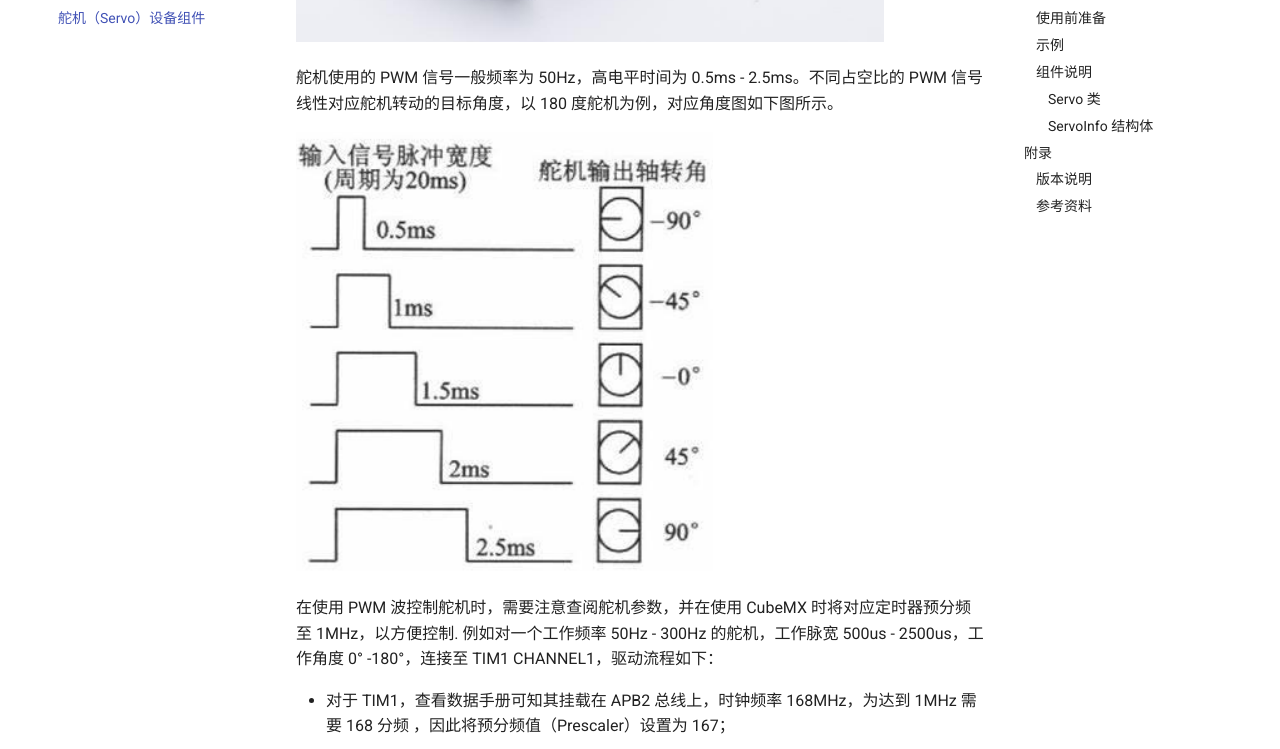
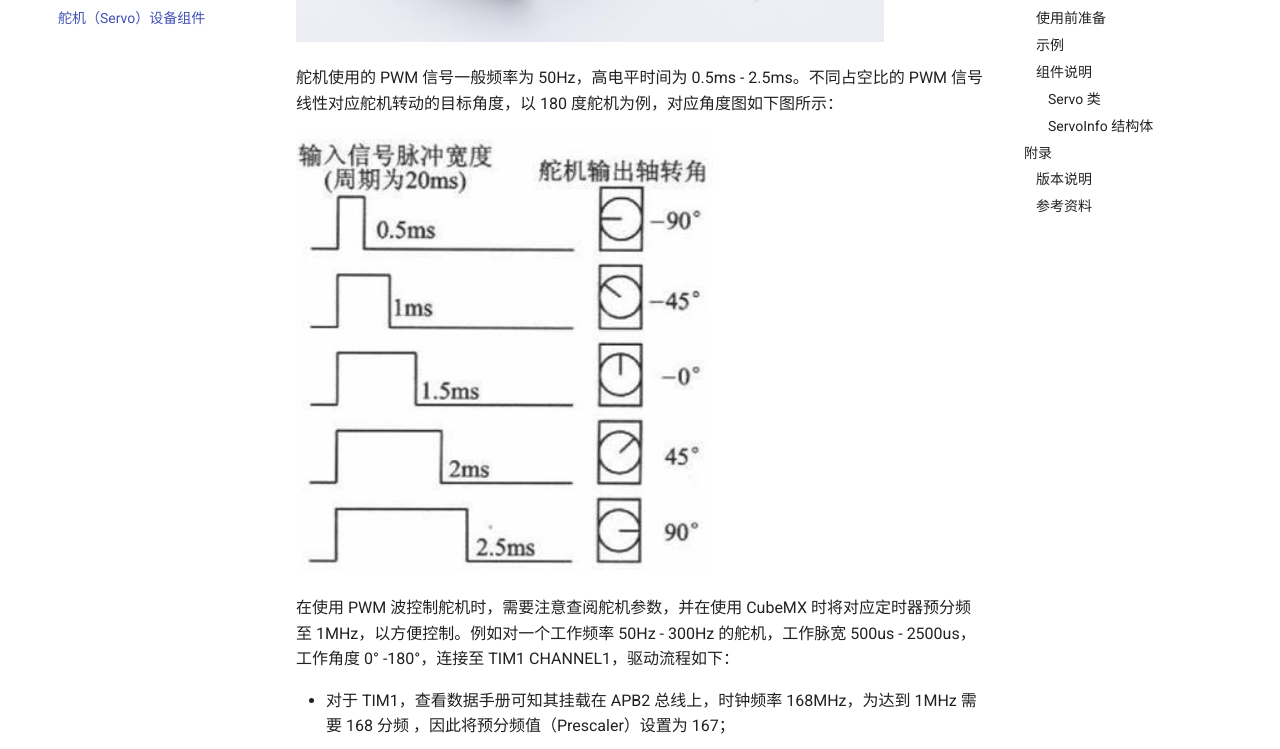
Before and after one commit to ZJU-HelloWorld/Wiki, an MkDocs documentation site: the page built from docs/组件说明/设备组件/舵机设备组件.md, in a window 1280 px wide and 1400 px high, scrolled down 626 px. Shown: the part 192-941 px from the top of the window. Built offline with MkDocs 1.6.1 and Material for MkDocs 9.7.7, drawn with Linux system fonts in a browser that asks for light colours; comment, search, counter and statistics services are not loaded; part of the change alters nothing that is shown; some of the changed text lies outside the part shown.

````diff
--- a/docs/组件说明/设备组件/舵机设备组件.md
+++ b/docs/组件说明/设备组件/舵机设备组件.md
@@ -4,15 +4,15 @@
 
 ## 理论
 
-舵机是机器人中的常见执行部件，适用于简单的动作控制，通常使用特定频率的 PWM 进行驱动。实车中舵机可应用于控制弹仓盖开合等场景。通常使用三根线一组驱动舵机，按照颜色分别对应： `黑色 / 棕色 - GND`，`红色 - VCC`，`黄色 / 白色 - PWM 信号`。使用舵机时，将与其连接的杜邦线接入对应的 PWM 接口。下图为市面上常见的舵机：
+舵机是机器人中的常见执行部件，适用于简单的动作控制，通常使用特定频率的 PWM 进行驱动。实车中舵机可应用于控制弹仓盖开合等场景。通常使用三根线一组来驱动舵机，按照颜色分别对应： `黑色 / 棕色 - GND`，`红色 - VCC`，`黄色 / 白色 - PWM 信号`。使用舵机时，将与其连接的杜邦线接入对应的 PWM 接口。下图为市面上常见的舵机：
 
 ![image-20221207180127349](舵机设备组件.assets/image-20221207180127349.png)
 
-舵机使用的 PWM 信号一般频率为 50Hz，高电平时间为 0.5ms - 2.5ms。不同占空比的 PWM 信号线性对应舵机转动的目标角度，以 180 度舵机为例，对应角度图如下图所示。
+舵机使用的 PWM 信号一般频率为 50Hz，高电平时间为 0.5ms - 2.5ms。不同占空比的 PWM 信号线性对应舵机转动的目标角度，以 180 度舵机为例，对应角度图如下图所示：
 
 ![image-20221207180140026](舵机设备组件.assets/image-20221207180140026.png)
 
-在使用 PWM 波控制舵机时，需要注意查阅舵机参数，并在使用 CubeMX 时将对应定时器预分频至 1MHz，以方便控制. 例如对一个工作频率 50Hz - 300Hz 的舵机，工作脉宽 500us - 2500us，工作角度 0° -180°，连接至 TIM1 CHANNEL1，驱动流程如下：
+在使用 PWM 波控制舵机时，需要注意查阅舵机参数，并在使用 CubeMX 时将对应定时器预分频至 1MHz，以方便控制。例如对一个工作频率 50Hz - 300Hz 的舵机，工作脉宽 500us - 2500us，工作角度 0° -180°，连接至 TIM1 CHANNEL1，驱动流程如下：
 
 * 对于 TIM1，查看数据手册可知其挂载在 APB2 总线上，时钟频率 168MHz，为达到 1MHz 需要 168 分频 ，因此将预分频值（Prescaler）设置为 167；
 * 工作频率定为 50Hz，对应周期为 20ms (20000us)，因此重载值（Counter Period）设置为 19999。此“工作频率”选项可在组件初始化时更改，CubeMX 配置随意；
@@ -41,7 +41,7 @@ system.h
 
 使用前需要做以下准备：
 
-* 在使用 STM32CubeMX 生成项目时，请在 `Code Generator` 界面 `Enable Full Assert`，来帮助断言算法中的错误
+* 在使用 STM32CubeMX 生成项目时，请在 `Code Generator` 界面 `Enable Full Assert`，来帮助断言设备驱动中的错误
 * 在 `main.c` 中修改 `assert_failed` 函数以指示断言结果
 * 在 `system.h` 中 `system options: user config` 处进行系统设置
 * 在 `dev_config.h` 中进行设备对应的外设宏定义设置和条件编译宏定义设置
@@ -60,7 +60,7 @@ system.h
 Servo_t servo;
 ```
 
-创建参数结构体数组，初始化舵机设备：
+创建参数结构体数组，初始化舵机设备，默认使能，如：
 
 ```c
 ServoInfo_t info =
@@ -71,7 +71,6 @@ ServoInfo_t info =
   .angle_range_deg = 180,
   .init_angle_deg = 1.5f
 };
-
 ServoInit(&servo, &HTIM_PWM1, HTIM_PWM_CH1, &info);
 ```
 
````
